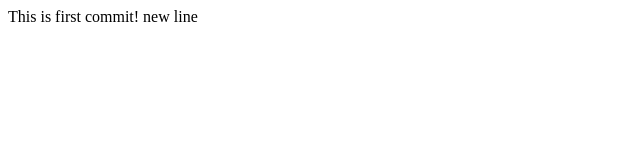
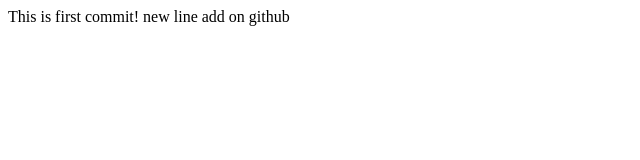
Before and after one commit to shqzzo/test, a plain HTML site: page index.html in a window 1280 px wide. Shown: the whole page, without its empty margins (0-640 px from the left). Drawn offline with Linux system fonts and the light colour scheme.

Commit message:
Update index.html

```diff
--- a/index.html
+++ b/index.html
@@ -7,5 +7,6 @@
 <body>
   This is first  commit!
   new line
+  add on github
 </body>
 </html>
```
